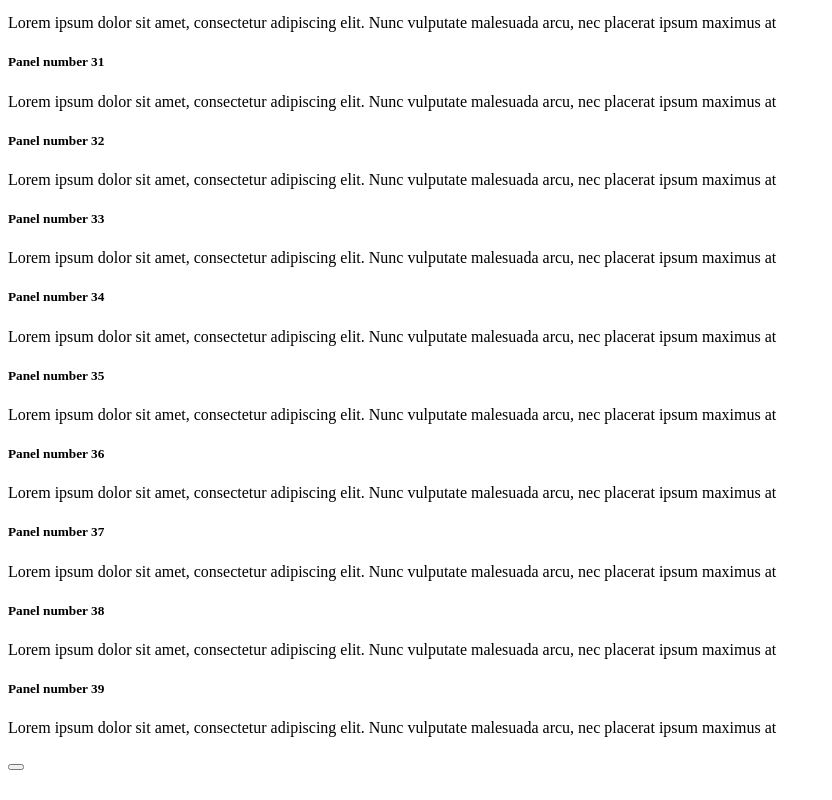
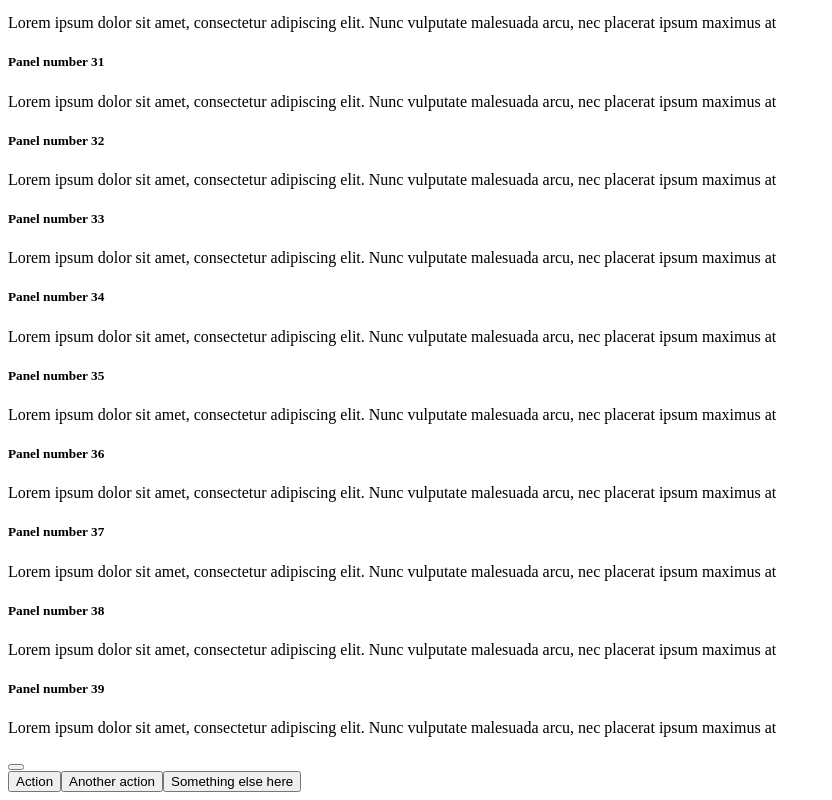
Before and after one commit to blottn/Augmenture, a React app: page / in a window 1280 px wide. Shown: the part 2618-3418 px from the top of the page, without its empty margins (0-832 px from the left). Before the commit the page ends 3397 px from the top, so only its background shows below. Built offline with nearby package versions, Linux system fonts and the light colour scheme; the HTML template or start-up script is replaced by a standard one.

Commit message:
removed carret, upgraded to dart-sass

```diff
--- a/gulpfile.js
+++ b/gulpfile.js
@@ -9,7 +9,7 @@ const project = gulpTS.createProject('tsconfig.json');
 const del = require('del');
 
 const outDir = 'dist';
-gulpSass.compiler = require('node-sass');
+gulpSass.compiler = require('sass');
 
 
 function lint(callback) {
--- a/package.json
+++ b/package.json
@@ -44,7 +44,7 @@
     "gulp-sass": "^4.0.2",
     "gulp-tslint": "^8.1.4",
     "gulp-typescript": "^5.0.1",
-    "node-sass": "^4.13.0",
+    "sass": "^1.23.7",
     "ts-loader": "^6.2.1",
     "tslint-config-airbnb": "^5.11.2",
     "typescript": "^3.6.3",
--- a/src/frontend/components/create.tsx
+++ b/src/frontend/components/create.tsx
@@ -7,7 +7,16 @@ export default class Create extends React.Component {
 
     render(): JSX.Element {
         return (
-            <button className="btn btn-secondary float aug-btn-create"><i className="fa fa-plus" /></button>
+            <div className="btn-group dropup float">
+                <button className="btn btn-secondary dropdown-toggle aug-btn-create" data-toggle="dropdown">
+                    <i className="fa fa-plus" />
+                </button>
+                <div className="dropdown-menu dropdown-menu-right">
+                    <button className="dropdown-item" type="button">Action</button>
+                    <button className="dropdown-item" type="button">Another action</button>
+                    <button className="dropdown-item" type="button">Something else here</button>
+                </div>
+            </div>
         );
     }
 }
--- a/src/static/styles/general/button.scss
+++ b/src/static/styles/general/button.scss
@@ -1,13 +1,18 @@
 .aug-btn {
     &-create {
-        width: 100px;
-        height: 100px;
-        border-radius: 50px;
+        width: 70px;
+        height: 70px;
+        border-radius: 35px;
+        box-shadow: 3px 3px 3px #222;
     }
 }
 
 .float {
     position: fixed;
-	bottom:50px;
-	right:50px;
+	bottom:15px;
+	right:15px;
 }
+
+.dropdown-toggle::after {
+    display: none;
+}
```
Also changed, not shown: src/static/styles/custom-bootstrap.scss (+7 -6 lines), 1 other file (tests, documents, lock files or other folders).
